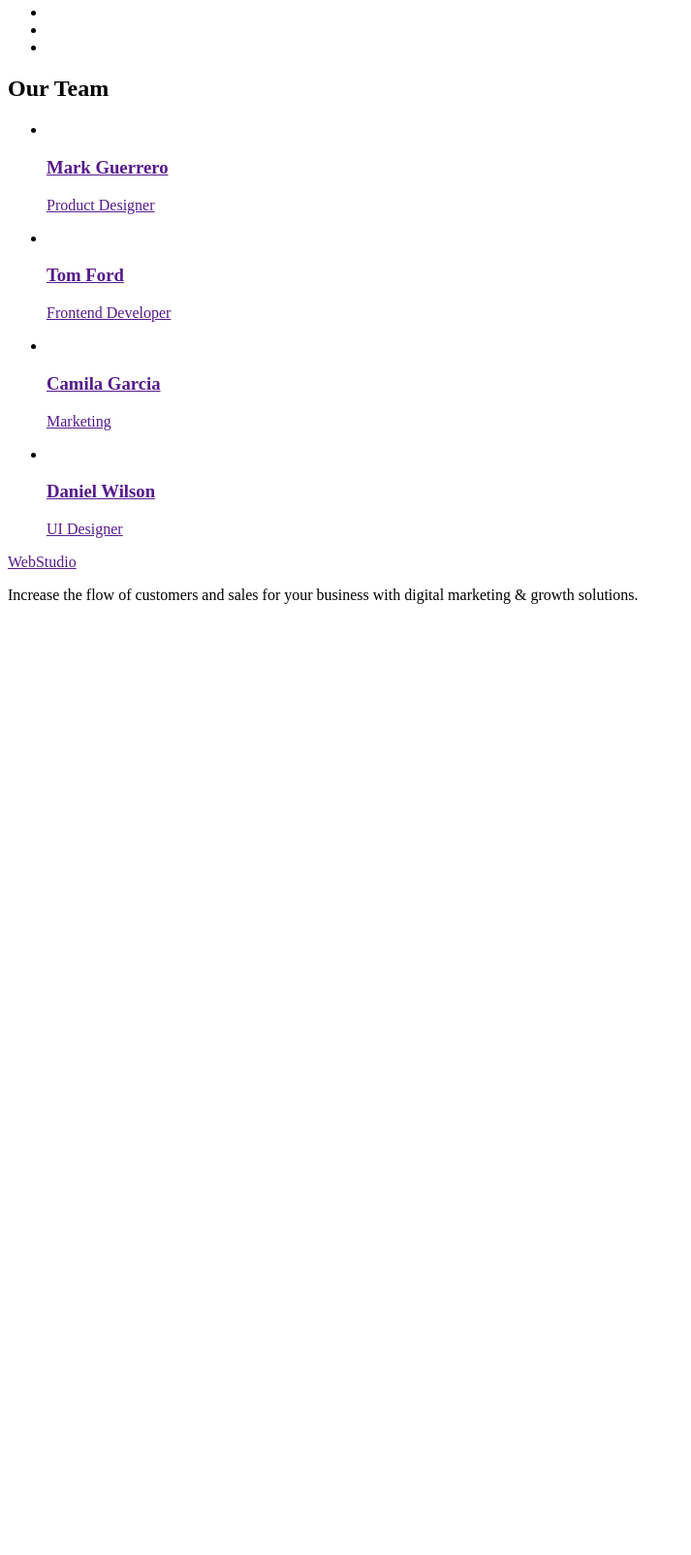
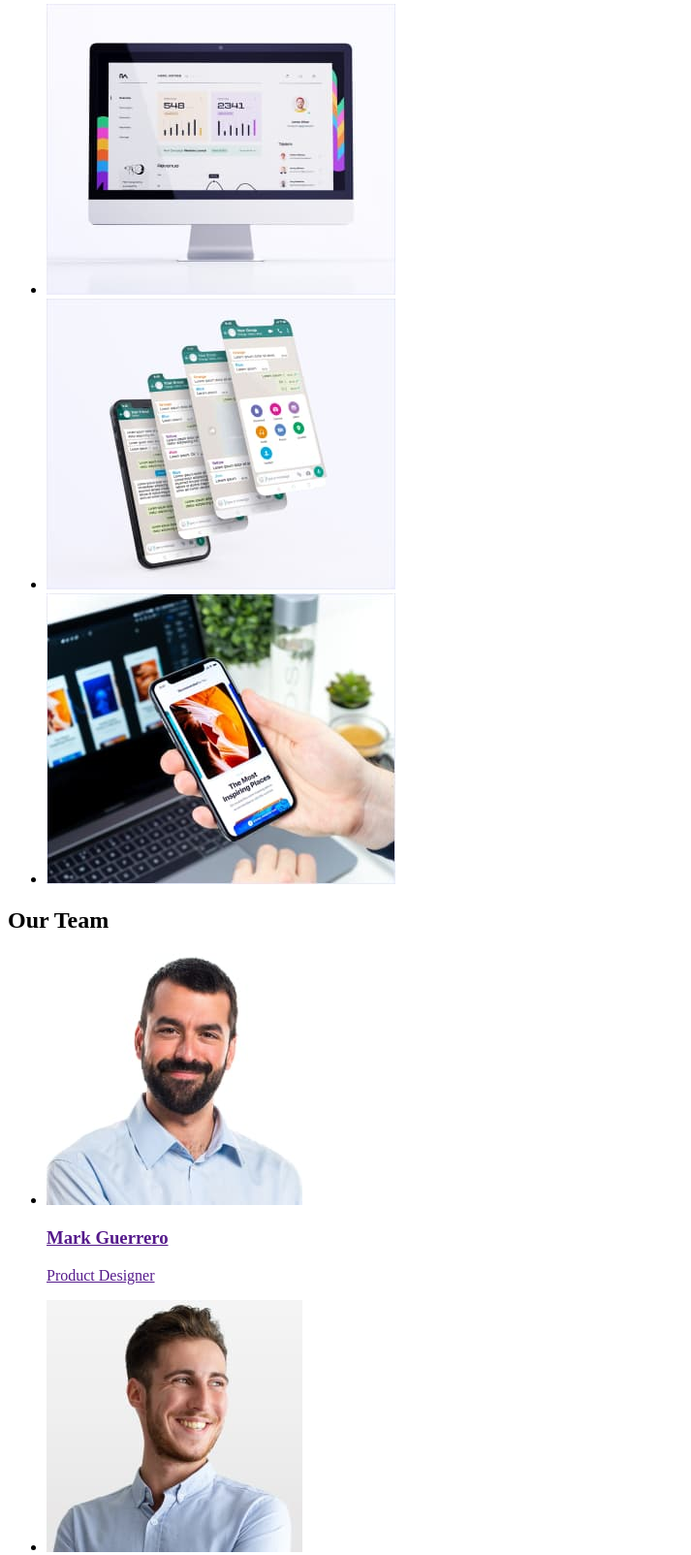
Before and after one commit to Volodymyr-Musaielian/goit-markup-hw-01, a plain HTML site: page index.html in a window 1280 px wide. Shown: the part 664-2268 px from the top of the page at 97% size, without its empty margins (0-713 px from the left). Before the commit the page ends 1303 px from the top, so only its background shows below. Drawn offline with Linux system fonts and the light colour scheme.

Commit message:
added images

```diff
--- a/index.html
+++ b/index.html
@@ -26,6 +26,7 @@
         </ul>
       </address>
     </header>
+    <!-- Main -->
     <main>
       <!-- Image Hero -->
       <section>
@@ -70,9 +71,30 @@
       <section>
         <h2>What are we doing</h2>
         <ul>
-          <li><img src="" alt="" /></li>
-          <li><img src="" alt="" /></li>
-          <li><img src="" alt="" /></li>
+          <li>
+            <img
+              src="./images/skills/img-1.jpg"
+              alt="Imac"
+              width="360"
+              height="300"
+            />
+          </li>
+          <li>
+            <img
+              src="./images/skills/img-2.jpg"
+              alt="application"
+              width="360"
+              height="300"
+            />
+          </li>
+          <li>
+            <img
+              src="./images/skills/img-3.jpg"
+              alt="phone"
+              width="360"
+              height="300"
+            />
+          </li>
         </ul>
       </section>
       <!-- Our Team section -->
@@ -81,28 +103,48 @@
         <ul>
           <li>
             <a href=""
-              ><img src="" alt="" />
+              ><img
+                src="./images/employees/mark-guerrero.jpg"
+                alt="Photo Mark Guerrero"
+                width="264"
+                height="260"
+              />
               <h3>Mark Guerrero</h3>
               <p>Product Designer</p></a
             >
           </li>
           <li>
             <a href=""
-              ><img src="" alt="" />
+              ><img
+                src="./images/employees/tom-ford.jpg"
+                alt="Photo Tom Ford"
+                width="264"
+                height="260"
+              />
               <h3>Tom Ford</h3>
               <p>Frontend Developer</p></a
             >
           </li>
           <li>
             <a href=""
-              ><img src="" alt="" />
+              ><img
+                src="./images/employees/camila-garcia.jpg"
+                alt="Photo Camila Garcia"
+                width="264"
+                height="260"
+              />
               <h3>Camila Garcia</h3>
               <p>Marketing</p></a
             >
           </li>
           <li>
             <a href=""
-              ><img src="" alt="" />
+              ><img
+                src="./images/employees/daniel-wilson.jpg"
+                alt="Photo Daniel Wilson"
+                width="264"
+                height="260"
+              />
               <h3>Daniel Wilson</h3>
               <p>UI Designer</p></a
             >
```
Also changed, not shown: images/employees/camila-garcia.jpg (added), images/employees/daniel-wilson.jpg (added), images/employees/mark-guerrero.jpg (added), images/employees/tom-ford.jpg (added), images/skills/img-1.jpg (added), images/skills/img-2.jpg (added), images/skills/img-3.jpg (added), 1 other file.
